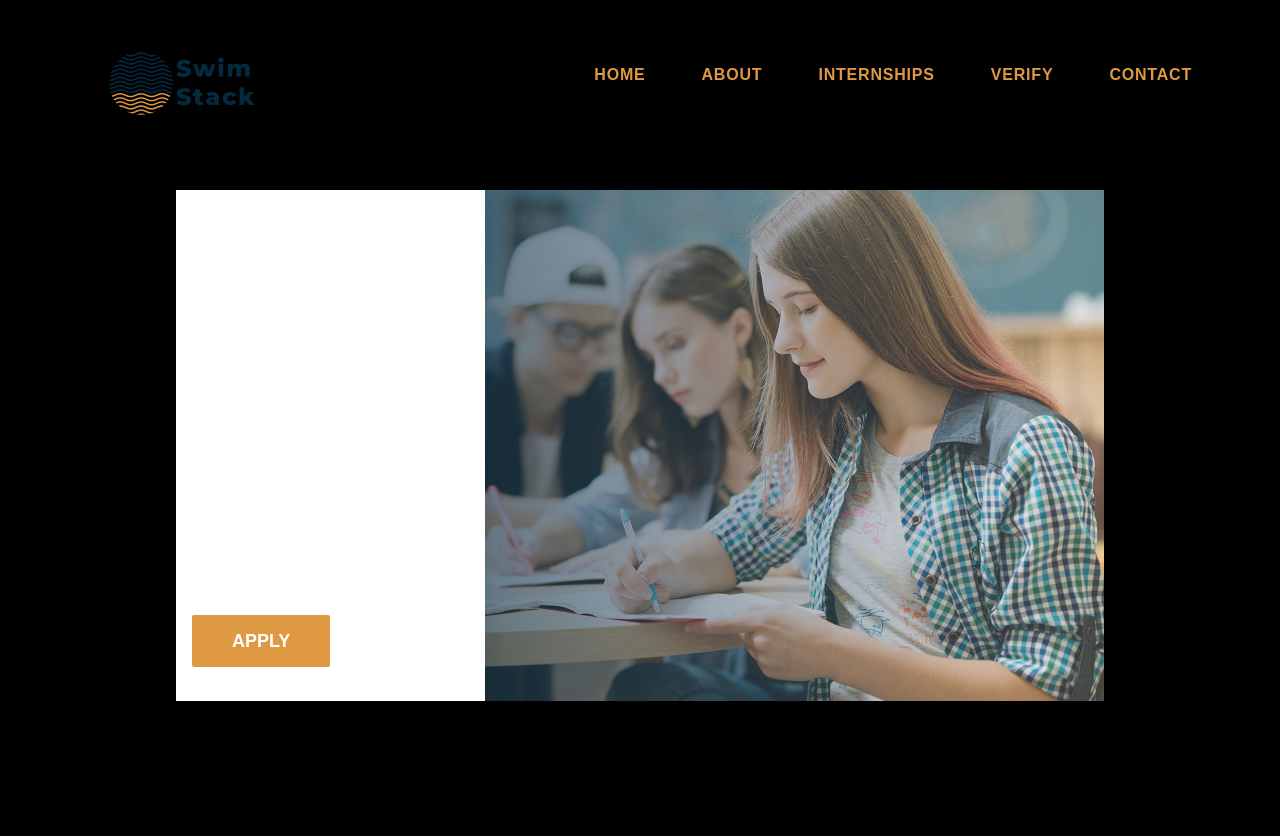
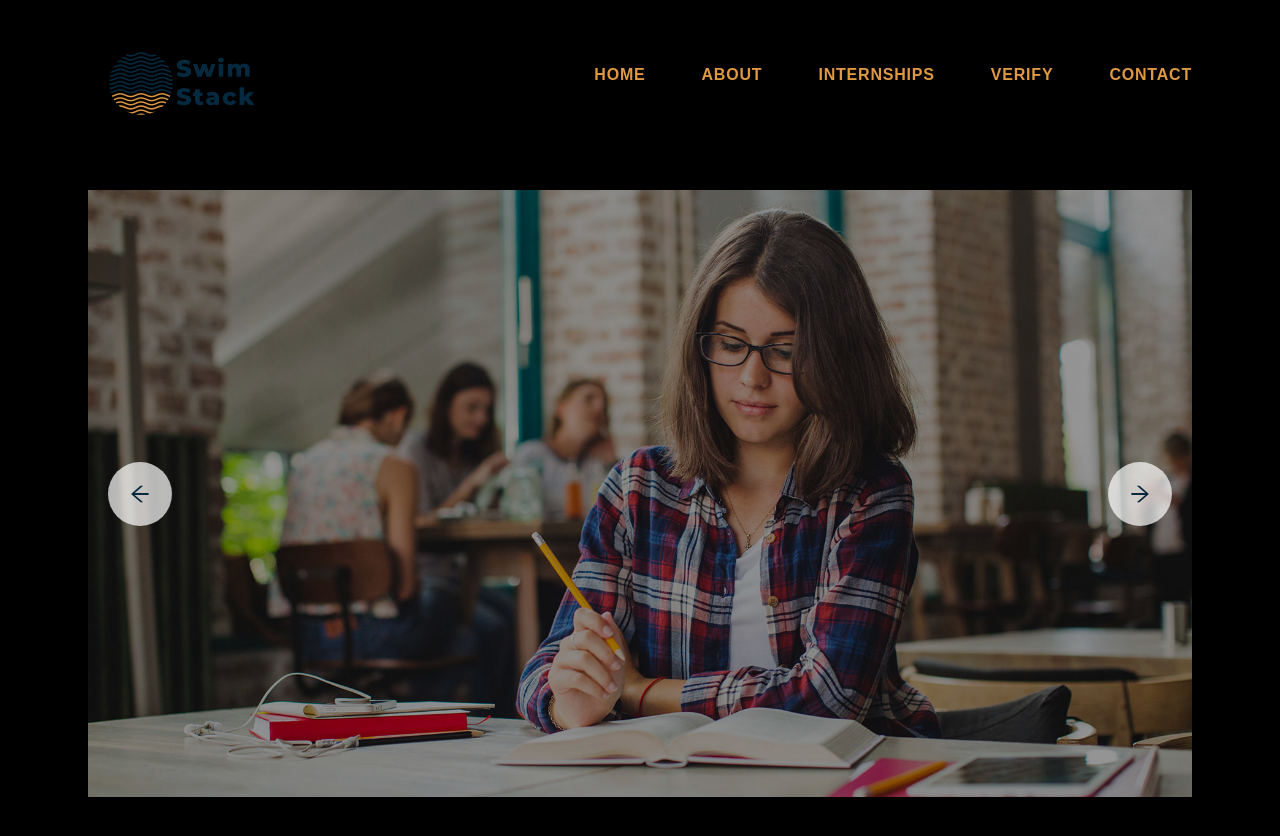
Before and after one commit to Vivek-04022001/SWIMSTACK, a React (Create React App) app in the folder landing-page/: page / in a window 1280 px wide. Shown: the top 836 px of the page. Built offline with nearby package versions, Linux system fonts and the light colour scheme.

Commit message:
Add carousel to home page

```diff
--- a/landing-page/package.json
+++ b/landing-page/package.json
@@ -8,6 +8,7 @@
     "@testing-library/user-event": "^13.5.0",
     "react": "^18.2.0",
     "react-dom": "^18.2.0",
+    "react-icons": "^4.11.0",
     "react-scripts": "5.0.1",
     "web-vitals": "^2.1.4"
   },
--- a/landing-page/src/components/Home.jsx
+++ b/landing-page/src/components/Home.jsx
@@ -3,54 +3,121 @@ import home1 from "../assets/home-1.jpg";
 import home2 from "../assets/home-2.jpg";
 import home3 from "../assets/home-3.jpg";
 import home4 from "../assets/home-4.jpg";
+import { AiOutlineArrowLeft, AiOutlineArrowRight } from "react-icons/ai";
 
 const Home = () => {
   const images = [home1, home2, home3, home4];
-  const [currentIndex, setCurrentIndex] = useState(0);
-  console.log(images[currentIndex]);
 
-  // Function to change the image
-  const changeImage = () => {
-    setCurrentIndex((prevIndex) => (prevIndex + 1) % images.length);
-  };
-
-  useEffect(() => {
-    // Start the image rotation
-    const intervalId = setInterval(changeImage, 3000); // Change image every 5 seconds
-
-    return () => {
-      // Clear the interval on unmount to prevent memory leaks
-      clearInterval(intervalId);
-    };
-  }, [currentIndex]);
   return (
     <section id="home">
-      <div className="container mx-auto px-6 md:py-6 py-0  min-h-screen ">
-        <div className="relative">
-          <div className="absolute left-0 z-30 w-1/3 h-full flex flex-col justify-center items-start px-4 bg-primary/20 backdrop-filter backdrop-blur-sm bg-white bg-opacity-17 shadow-xl gap-y-8 text-primary ">
-            <h2 className="text-md md:text-6xl ">Swim Your Way to Success with Swim Stack</h2>
-            {/* button container */}
-            <div className="flex gap-20  ">
-           <a href="#contact" className="px-10 py-3 uppercase font-semibold text-lg bg-secondary border-none text-primary rounded-sm hover:bg-primary hover:text-secondary">Apply</a>
-            {/* <button className="btn border-4  text-white border-primary bg-transparent rounded-none hover:bg-secondary hover:border-secondary hover:text-primary"><a href="#apply">Apply</a></button> */}
+      <div className="container max-w-screen md:max-w-6xl mx-auto md:px-6 py-0 md:py-6 ">
+        {/* Carousel Container */}
+        <div className="carousel w-full">
+          {/* slides-section */}
+          {images.map((image, index) => (
+            <div key={`slide${index + 1}`} className="carousel-item relative w-full" id={`slide${index+1}`}>
+              <div className="relative">
+                <img src={image} className="w-full  z-0" />
+                <div className="absolute inset-0 bg-black bg-opacity-40 z-2"></div>
+              </div>
+
+              <div className="absolute flex justify-between transform -translate-y-1/2 left-5 right-5 top-1/2 z-10">
+                <a
+                  href={`#slide${index === 0 ? images.length : index}`}
+                  className="btn btn-sm md:btn-lg btn-circle bg-primary/70 md:text-2xl text-accent border-none hover:bg-primary   "
+                >
+                  <AiOutlineArrowLeft />
+                </a>
+                <a
+                  href={`#slide${index === images.length - 1 ? 0 : index + 2}`}
+                  className="btn btn-sm md:btn-lg btn-circle bg-primary/70 md:text-2xl text-accent border-none hover:bg-primary    "
+                >
+                  <AiOutlineArrowRight />
+                </a>
+              </div>
+            </div>
+          ))}
+          {/* <div id="slide1" className="carousel-item relative w-full ">
+            <div className="relative">
+              <img src={home1} className="w-full  z-0" />
+              <div className="absolute inset-0 bg-black bg-opacity-40 z-2"></div>
+            </div>
+
+            <div className="absolute flex justify-between transform -translate-y-1/2 left-5 right-5 top-1/2 z-10">
+              <a
+                href="#slide4"
+                className="btn btn-sm md:btn-lg btn-circle bg-primary/70 md:text-2xl text-accent border-none hover:bg-primary  "
+              >
+                <AiOutlineArrowLeft />
+              </a>
+              <a
+                href="#slide2"
+                className="btn btn-sm md:btn-lg btn-circle bg-primary/70 md:text-2xl text-accent border-none hover:bg-primary   "
+              >
+                <AiOutlineArrowRight />
+              </a>
             </div>
           </div>
-          <div className="absolute z-20 w-full h-full bg-gradient-to-l from-primary/20 to-accent/90">
-
-          </div>
-          <div className="overflow-hidden relative">
-            {/* home-image container */}
-            <div
-              className="flex transition-transform duration-1000"
-              style={{
-                transform: `translateX(-${currentIndex * 100}%)`,
-              }}
-            >
-              {images.map((image, index) => (
-                <img key={index} src={image} alt="" className="w-full h-full object-contain" />
-              ))}
+          <div id="slide2" className="carousel-item relative w-full">
+            <div className="relative">
+              <img src={home2} className="w-full  z-0" />
+              <div className="absolute inset-0 bg-black bg-opacity-40 z-2"></div>
+            </div>
+            <div className="absolute flex justify-between transform -translate-y-1/2 left-5 right-5 top-1/2 z-10">
+              <a
+                href="#slide1"
+                className="btn btn-sm md:btn-lg btn-circle bg-primary/70 md:text-2xl text-accent border-none hover:bg-primary   "
+              >
+                <AiOutlineArrowLeft />
+              </a>
+              <a
+                href="#slide3"
+                className="btn btn-sm md:btn-lg btn-circle bg-primary/70 md:text-2xl text-accent border-none hover:bg-primary   "
+              >
+                <AiOutlineArrowRight />
+              </a>
             </div>
           </div>
+          <div id="slide3" className="carousel-item relative w-full">
+            <div className="relative">
+              <img src={home3} className="w-full  z-0" />
+              <div className="absolute inset-0 bg-black bg-opacity-40 z-2"></div>
+            </div>
+            <div className="absolute flex justify-between transform -translate-y-1/2 left-5 right-5 top-1/2 z-10">
+              <a
+                href="#slide2"
+                className="btn btn-sm md:btn-lg btn-circle bg-primary/70 md:text-2xl text-accent border-none hover:bg-primary   "
+              >
+                <AiOutlineArrowLeft />
+              </a>
+              <a
+                href="#slide4"
+                className="btn btn-sm md:btn-lg btn-circle bg-primary/70 md:text-2xl text-accent border-none hover:bg-primary   "
+              >
+                <AiOutlineArrowRight />
+              </a>
+            </div>
+          </div>
+          <div id="slide4" className="carousel-item relative w-full">
+            <div className="relative">
+              <img src={home4} className="w-full  z-0" />
+              <div className="absolute inset-0 bg-black bg-opacity-40 z-2"></div>
+            </div>
+            <div className="absolute flex justify-between transform -translate-y-1/2 left-5 right-5 top-1/2 z-10 ">
+              <a
+                href="#slide3"
+                className="btn btn-sm md:btn-lg btn-circle bg-primary/70 md:text-2xl text-accent border-none hover:bg-primary   "
+              >
+                <AiOutlineArrowLeft />
+              </a>
+              <a
+                href="#slide1"
+                className="btn btn-sm md:btn-lg btn-circle bg-primary/70 md:text-2xl text-accent border-none hover:bg-primary   "
+              >
+                <AiOutlineArrowRight />
+              </a>
+            </div>
+          </div> */}
         </div>
       </div>
     </section>
--- a/landing-page/src/components/layouts/Header.layout.jsx
+++ b/landing-page/src/components/layouts/Header.layout.jsx
@@ -58,7 +58,7 @@ const Header = () => {
               id="menu-btn"
               class={`${
                 isMobileMenuOpen && "open"
-              } z-40 block hamburger md:hidden focus:outline-none  `}
+              } z-50 block hamburger md:hidden focus:outline-none  `}
               onClick={handleToggle}
             >
               <span class="hamburger-top"></span>
@@ -73,7 +73,7 @@ const Header = () => {
           id="menu"
           class={`absolute top-0 bottom-0 left-0 ${
             isMobileMenuOpen ? "flex" : "hidden"
-          } flex-col  self-end  w-full min-h-screen py-1 pt-40 pl-12 space-y-3 text-lg  uppercase bg-accent text-secondary `}
+          } flex-col  self-end  w-full min-h-screen py-1 pt-40 pl-12 space-y-3 text-lg  uppercase bg-accent text-secondary z-40`}
         >
           <a href="#home" class="hover:text-primary">
             Home
```
Also changed, not shown: landing-page/src/index.css (line endings or trailing spaces), 2 other files (tests, documents, lock files or other folders).
